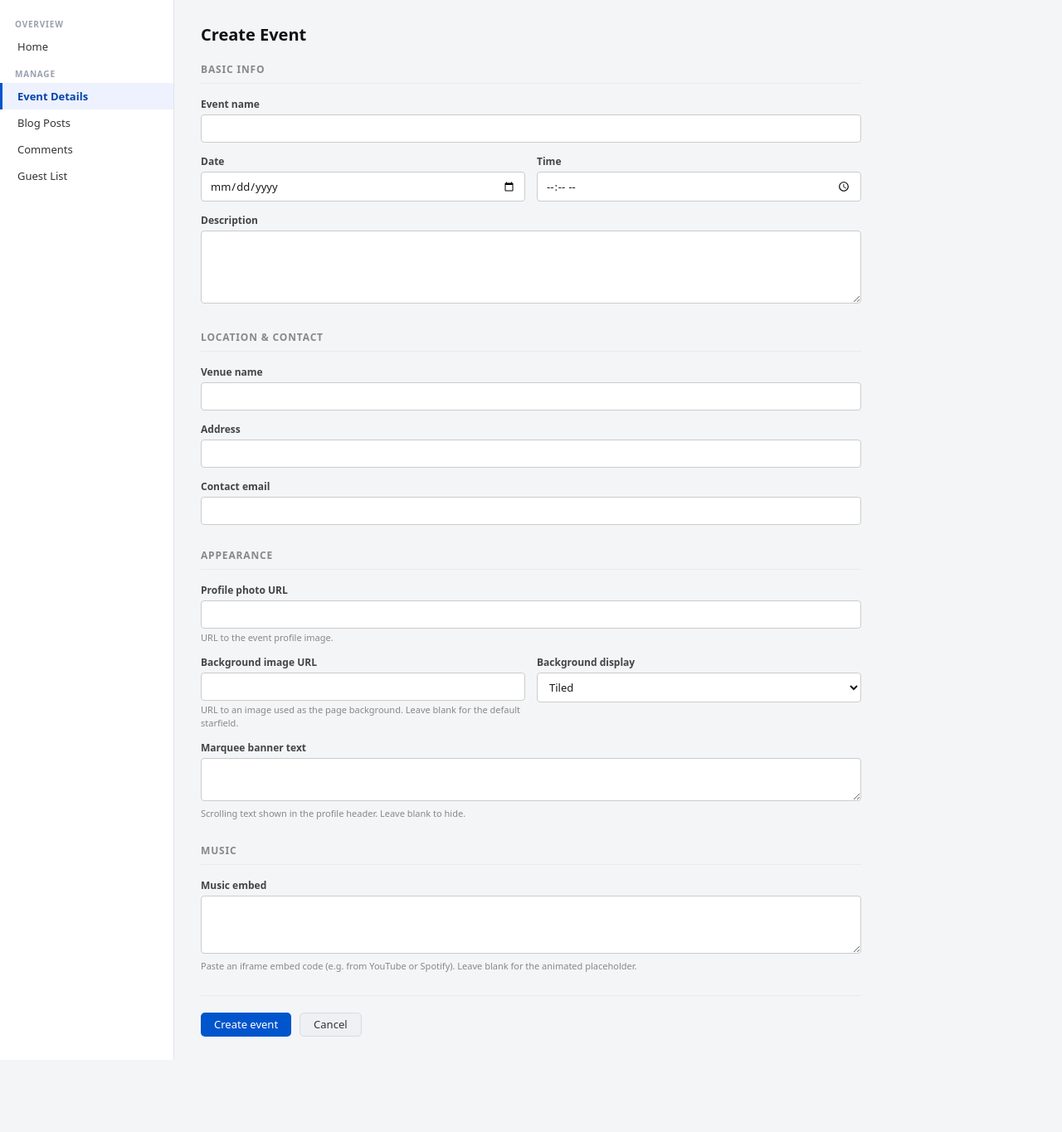
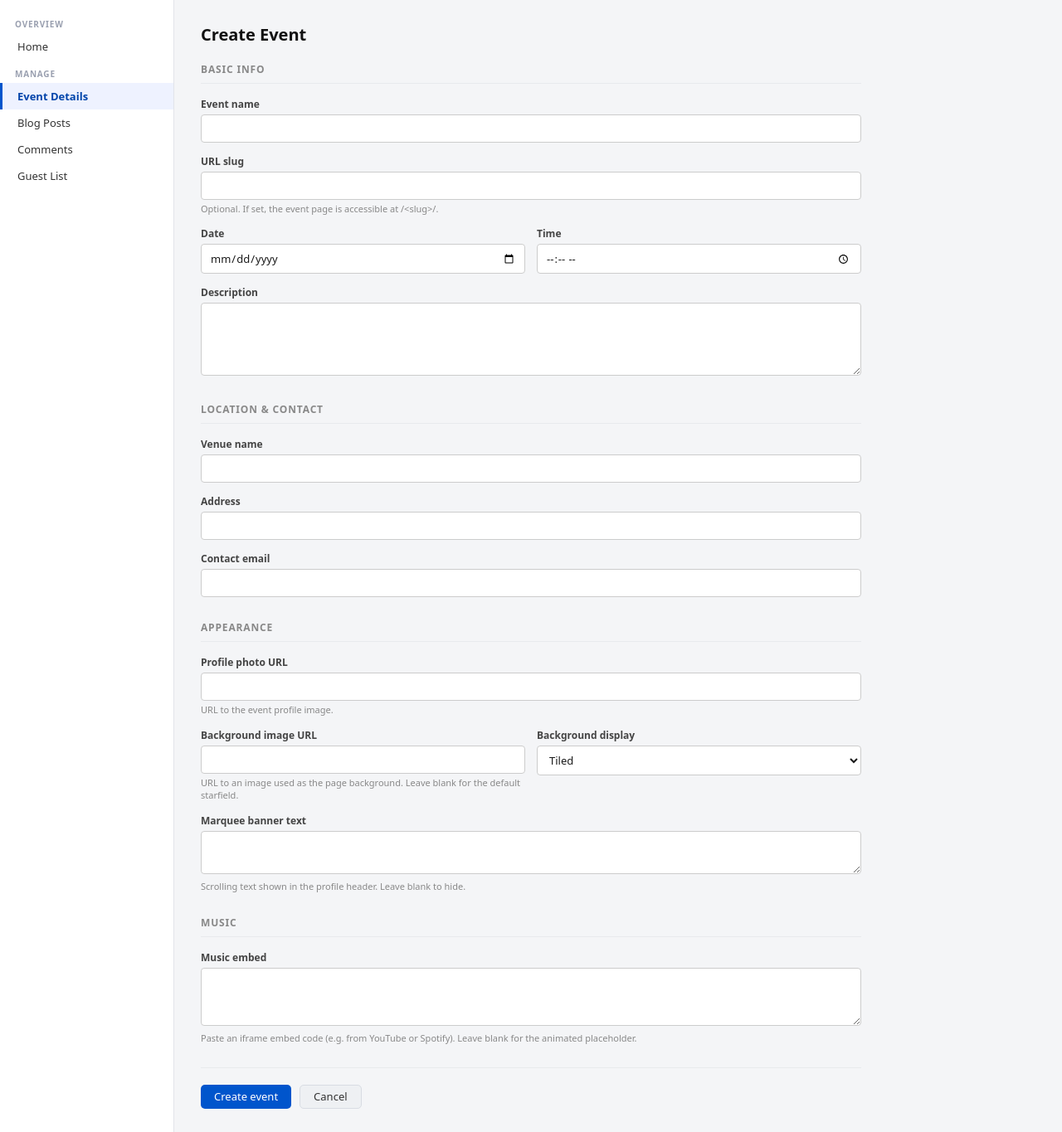
Before and after one commit to josefdaly/guest-list, a Django app: page /dashboard/event/ in a window 1280 px wide. Shown: the part 48-1413 px from the top of the page at 83% size. Before the commit the page ends 1326 px from the top, so only its background shows below. Run offline with Django 5.2, Linux system fonts and the light colour scheme; a user stored in the database is signed in; data comes from the database, SQL or seed files in the repository.

Commit message:
url slug

```diff
--- a/config/urls.py
+++ b/config/urls.py
@@ -17,11 +17,12 @@ Including another URLconf
 from django.contrib import admin
 from django.urls import include, path
 
-from events.views import event_detail
+from events.views import event_detail, event_detail_by_slug
 
 urlpatterns = [
     path('', event_detail, {'event_id': 1}),
     path('admin/', admin.site.urls),
     path('events/', include('events.urls')),
     path('dashboard/', include('dashboard.urls')),
+    path('<slug:url_slug>/', event_detail_by_slug),
 ]
--- a/dashboard/templates/dashboard/event_form.html
+++ b/dashboard/templates/dashboard/event_form.html
@@ -13,6 +13,12 @@
       <label for="{{ form.name.id_for_label }}">Event name</label>
       {{ form.name }}
       {% for e in form.name.errors %}<div class="error-text">{{ e }}</div>{% endfor %}
+    </div>
+    <div class="form-group">
+      <label for="{{ form.url_slug.id_for_label }}">URL slug</label>
+      {{ form.url_slug }}
+      <div class="help-text">Optional. If set, the event page is accessible at /&lt;slug&gt;/.</div>
+      {% for e in form.url_slug.errors %}<div class="error-text">{{ e }}</div>{% endfor %}
     </div>
     <div class="form-row">
       <div class="form-group">
--- a/dashboard/templates/dashboard/home.html
+++ b/dashboard/templates/dashboard/home.html
@@ -13,7 +13,7 @@
 {% else %}
   <div class="page-header">
     <h2>{{ event.name }}</h2>
-    <a href="{% url 'events:detail' event.pk %}" class="btn btn-secondary" target="_blank">View event page ↗</a>
+    <a href="{% if event.url_slug %}/{{ event.url_slug }}/{% else %}{% url 'events:detail' event.pk %}{% endif %}" class="btn btn-secondary" target="_blank">View event page ↗</a>
   </div>
 
   <div class="stat-row">
--- a/events/models.py
+++ b/events/models.py
@@ -11,6 +11,7 @@ class Event(models.Model):
     )
 
     name = models.CharField(max_length=255)
+    url_slug = models.CharField(blank=True, max_length=255)
     date = models.DateField()
     time = models.TimeField()
     event_description = models.TextField(blank=True)
```
Also changed, not shown: events/views.py (+13 -3 lines), events/migrations/0015_event_url_slug.py (added).
